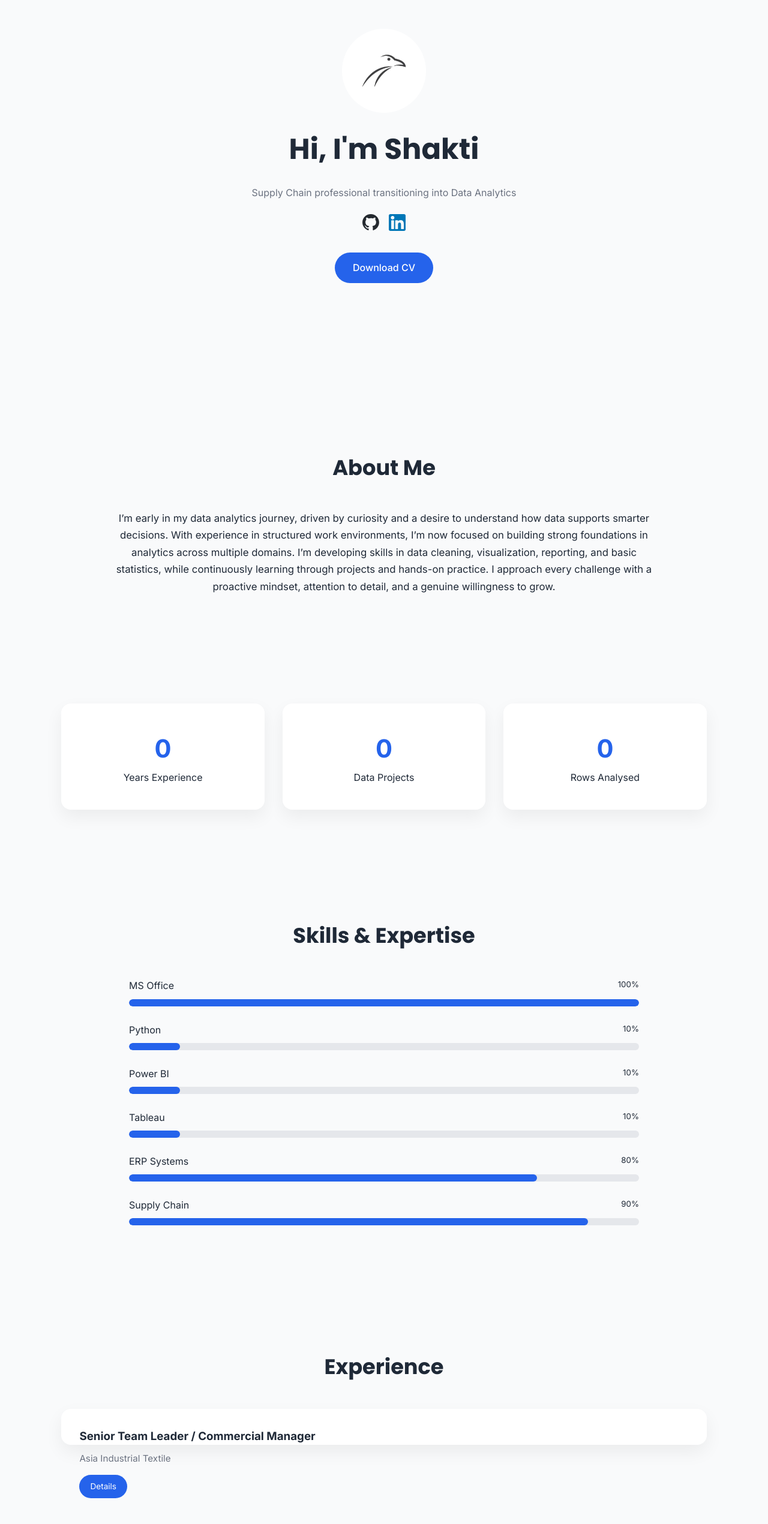
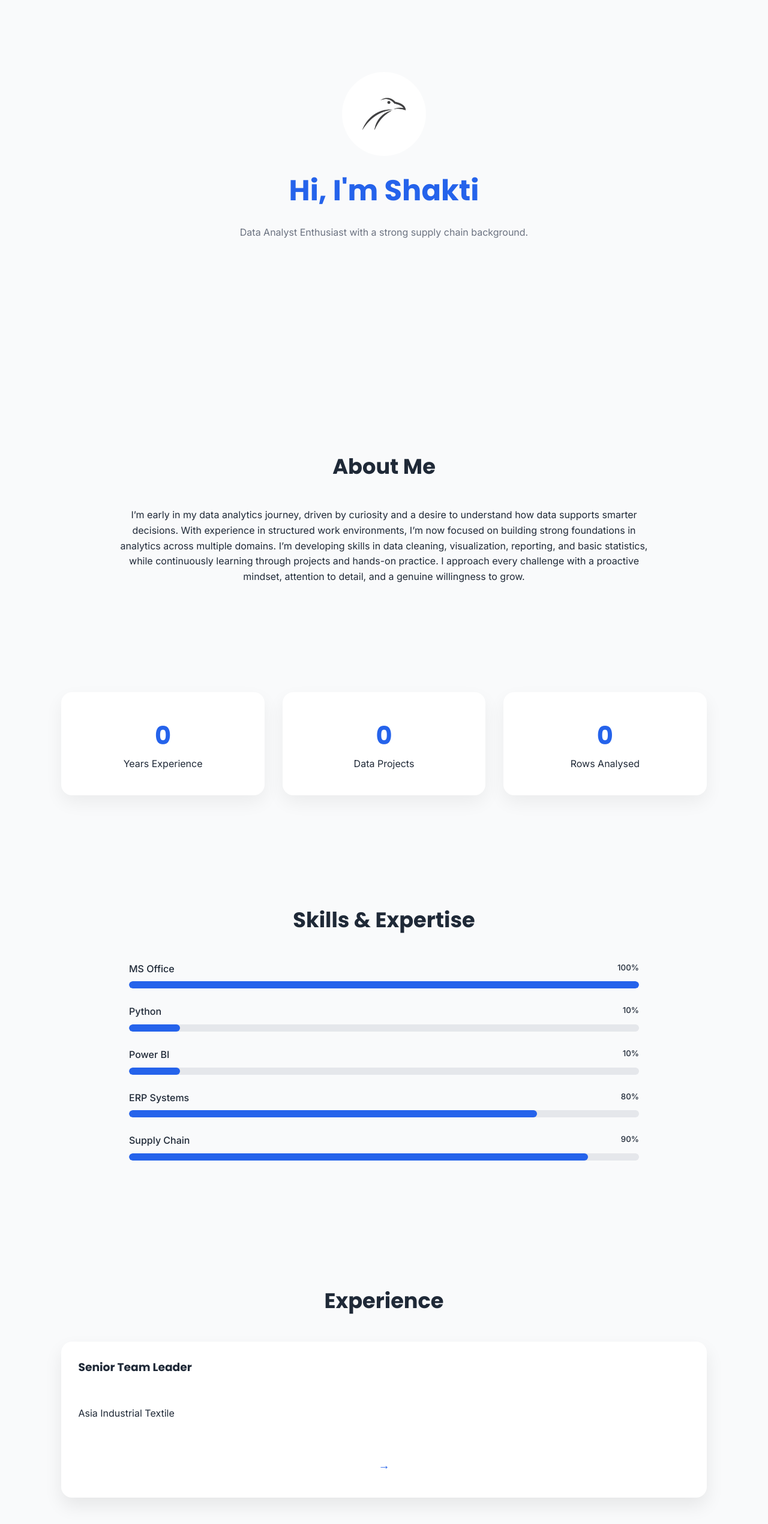
Before and after one commit to Shaktidata/github-portfolio, a plain HTML site: page index.html in a window 1280 px wide. Shown: the part 140-2681 px from the top of the page at 60% size. Drawn offline with Linux system fonts and the light colour scheme.

Commit message:
Refactor index.html for improved styling and content
Updated styles and content in the index.html file, including adjustments to layout, text, and button functionalities.

```diff
--- a/index.html
+++ b/index.html
@@ -16,7 +16,7 @@
       --text: #1f2937;
       --muted: #6b7280;
       --border: #e5e7eb;
-      --radius: 16px;
+      --radius: 18px;
     }
 
     * { box-sizing: border-box; margin: 0; padding: 0; }
@@ -25,18 +25,20 @@
       font-family: 'Inter', sans-serif;
       background: var(--bg);
       color: var(--text);
-      line-height: 1.7;
+      line-height: 1.6;
       scroll-behavior: smooth;
     }
 
-    section { padding: 90px 8%; scroll-margin-top: 90px; }
+    section { padding: 90px 8%; }
+    h1, h2, h3 { font-family: 'Poppins', sans-serif; }
+    h2 { font-size: 2.2rem; margin-bottom: 40px; text-align: center; }
 
     /* NAV */
     .nav {
       position: fixed;
       top: 0;
       width: 100%;
-      background: rgba(255,255,255,0.9);
+      background: rgba(255,255,255,0.95);
       backdrop-filter: blur(10px);
       display: flex;
       justify-content: space-between;
@@ -47,7 +49,7 @@
     }
     .nav ul { display: flex; gap: 18px; list-style: none; }
     .nav a { text-decoration: none; color: var(--text); font-weight: 500; }
-    .nav a.active, .nav a:hover { color: var(--primary); }
+    .nav a:hover { color: var(--primary); }
 
     /* HERO */
     .hero {
@@ -58,79 +60,153 @@
       align-items: center;
       text-align: center;
     }
-    .profile { width:140px; height:140px; border-radius:50%; object-fit:cover; margin-bottom:20px; }
-    .hero h1 { font-family:'Poppins',sans-serif; font-size:3rem; }
-    .hero p { color: var(--muted); margin-top: 18px; max-width: 720px; }
-    .socials { display:flex; gap:16px; margin-top:22px; }
-    .socials img { width:28px; transition:0.3s; }
-    .socials img:hover { transform:scale(1.15); }
-    .btn { margin-top:28px; padding:12px 30px; border-radius:30px; background:var(--primary); color:white; text-decoration:none; font-weight:500; }
-
-    h2 { font-family:'Poppins',sans-serif; font-size:2.2rem; margin-bottom:40px; text-align:center; }
+    .hero img {
+      width: 140px;
+      height: 140px;
+      border-radius: 50%;
+      object-fit: cover;
+      margin-bottom: 20px;
+    }
+    .hero h1 { font-size: 3rem; }
+    .type { color: var(--primary); }
+    .hero p { color: var(--muted); margin-top: 18px; max-width: 650px; }
 
     /* ABOUT */
-    .about-text { max-width:900px; margin:auto; text-align:center; font-size:1.05rem; }
+    .about { max-width: 900px; margin: auto; text-align: center; }
 
     /* STATS */
-    .stats { display:grid; grid-template-columns:repeat(auto-fit,minmax(220px,1fr)); gap:30px; }
-    .stat { background:var(--card); padding:40px; border-radius:var(--radius); text-align:center; box-shadow:0 12px 30px rgba(0,0,0,0.06); opacity:0; transform:translateY(40px); transition:0.8s; }
-    .stat.show { opacity:1; transform:translateY(0); }
-    .stat h3 { font-size:2.6rem; color:var(--primary); }
+    .stats {
+      display: grid;
+      grid-template-columns: repeat(auto-fit, minmax(220px, 1fr));
+      gap: 30px;
+    }
+    .stat {
+      background: var(--card);
+      padding: 40px;
+      border-radius: var(--radius);
+      text-align: center;
+      box-shadow: 0 12px 30px rgba(0,0,0,0.06);
+      opacity: 0;
+      transform: translateY(40px);
+      transition: 0.8s ease;
+    }
+    .stat.show { opacity: 1; transform: translateY(0); }
+    .stat h3 { font-size: 2.6rem; color: var(--primary); }
 
     /* SKILLS */
-    .skills { max-width:850px; margin:auto; }
-    .skill { margin-bottom:26px; }
-    .skill span { display:flex; justify-content:space-between; }
-    .bar { background:var(--border); height:12px; border-radius:20px; overflow:hidden; margin-top:8px; }
-    .fill { height:100%; width:0; background:var(--primary); border-radius:20px; transition:width 1.8s ease; }
+    .skills { max-width: 850px; margin: auto; }
+    .skill { margin-bottom: 26px; }
+    .skill span { display: flex; justify-content: space-between; font-weight: 500; }
+    .bar { background: var(--border); height: 12px; border-radius: 20px; overflow: hidden; margin-top: 8px; }
+    .fill {
+      height: 100%;
+      width: 0;
+      background: var(--primary);
+      border-radius: 20px;
+      transition: width 1.5s ease;
+    }
 
-    /* FLIP CARDS */
-    .cards { display:grid; grid-template-columns:repeat(auto-fit,minmax(280px,1fr)); gap:30px; }
-    .flip-card { perspective: 1000px; }
+    /* FLIP CARD SYSTEM */
+    .cards {
+      display: grid;
+      grid-template-columns: repeat(auto-fit, minmax(260px, 1fr));
+      gap: 30px;
+    }
+
+    .flip-card {
+      perspective: 1000px;
+      height: 260px;
+    }
+
     .flip-inner {
-      position: relative;
       width: 100%;
       height: 100%;
-      transition: transform 0.8s;
+      position: relative;
       transform-style: preserve-3d;
+      transition: transform 0.8s ease;
     }
-    .flip-card.active .flip-inner { transform: rotateY(180deg); }
 
-    .card-face {
-      background:var(--card);
-      padding:30px;
-      border-radius:var(--radius);
-      box-shadow:0 12px 30px rgba(0,0,0,0.06);
-      backface-visibility: hidden;
+    .flip-card.flipped .flip-inner { transform: rotateY(180deg); }
+
+    .flip-front, .flip-back {
       position: absolute;
       inset: 0;
+      background: var(--card);
+      border-radius: var(--radius);
+      padding: 28px;
+      box-shadow: 0 14px 30px rgba(0,0,0,0.08);
+      backface-visibility: hidden;
+      display: flex;
+      flex-direction: column;
+      justify-content: space-between;
+      transition: transform 0.3s ease, box-shadow 0.3s ease;
     }
-    .card-back {
-      transform: rotateY(180deg);
-      text-align: center;
+
+    .flip-front:hover {
+      transform: translateY(-8px);
+      box-shadow: 0 22px 45px rgba(0,0,0,0.12);
     }
-    .card-face h3 { margin-bottom:8px; }
-    .card-face p { color:var(--muted); font-size:0.95rem; }
-    .details-btn { margin-top:14px; display:inline-block; background:var(--primary); color:#fff; padding:8px 18px; border-radius:20px; cursor:pointer; font-size:0.85rem; text-decoration:none; }
+
+    .flip-back { transform: rotateY(180deg); }
+
+    .flip-btn {
+      background: none;
+      border: none;
+      font-size: 1.2rem;
+      cursor: pointer;
+      align-self: flex-end;
+      color: var(--primary);
+    }
+
+    .project-link {
+      margin-top: 12px;
+      text-decoration: none;
+      color: var(--primary);
+      font-weight: 500;
+    }
 
     /* PROJECT SCROLLER */
     .project-scroll {
-      display:flex;
-      gap:20px;
-      overflow-x:auto;
-      padding-bottom:10px;
-      scroll-snap-type:x mandatory;
+      display: flex;
+      gap: 24px;
+      overflow-x: auto;
+      padding-bottom: 10px;
+      scroll-snap-type: x mandatory;
     }
-    .project-scroll .flip-card { min-width:300px; scroll-snap-align:start; }
+    .project-scroll .flip-card {
+      min-width: 280px;
+      scroll-snap-align: start;
+    }
 
     /* CONTACT */
-    form { max-width:600px; margin:auto; background:var(--card); padding:40px; border-radius:var(--radius); box-shadow:0 12px 30px rgba(0,0,0,0.06); }
-    input,textarea { width:100%; padding:14px; margin-bottom:15px; border-radius:10px; border:1px solid var(--border); }
-    button { background:var(--primary); color:white; border:none; padding:14px; border-radius:30px; width:100%; cursor:pointer; font-weight:500; }
+    form {
+      max-width: 600px;
+      margin: auto;
+      background: var(--card);
+      padding: 40px;
+      border-radius: var(--radius);
+      box-shadow: 0 12px 30px rgba(0,0,0,0.06);
+    }
+    input, textarea {
+      width: 100%;
+      padding: 14px;
+      margin-bottom: 15px;
+      border-radius: 10px;
+      border: 1px solid var(--border);
+      font-family: inherit;
+    }
+    button {
+      background: var(--primary);
+      color: white;
+      border: none;
+      padding: 14px 30px;
+      border-radius: 30px;
+      cursor: pointer;
+      font-weight: 500;
+      width: 100%;
+    }
 
-    footer { text-align:center; padding:40px; color:var(--muted); }
-
-    body.dark { --bg:#0f172a; --card:#1e293b; --text:#e5e7eb; --muted:#9ca3af; --border:#334155; }
+    footer { text-align: center; padding: 40px; color: var(--muted); }
   </style>
 </head>
 <body>
@@ -145,26 +221,20 @@
     <li><a href="#education">Education</a></li>
     <li><a href="#certifications">Certifications</a></li>
     <li><a href="#contact">Contact</a></li>
-    <li><button id="toggle">🌙</button></li>
   </ul>
 </nav>
 
 <section class="hero">
-  <img src="profile.jpg" class="profile" alt="Profile" />
-  <h1><span id="type"></span></h1>
-  <p>Supply Chain professional transitioning into Data Analytics</p>
-  <div class="socials">
-    <a href="https://github.com/Shaktidata/Data-Projects" target="_blank"><img src="github.svg"></a>
-    <a href="https://linkedin.com/in/shakti-c-3212ab333" target="_blank"><img src="linkedin.svg"></a>
-  </div>
-  <a href="cv.pdf" download class="btn">Download CV</a>
+  <img src="profile.jpg" alt="Profile" />
+  <h1><span class="type" id="type"></span></h1>
+  <p>Data Analyst Enthusiast with a strong supply chain background.</p>
 </section>
 
 <section id="about">
   <h2>About Me</h2>
-  <p class="about-text">
-    I’m early in my data analytics journey, driven by curiosity and a desire to understand how data supports smarter decisions. With experience in structured work environments, I’m now focused on building strong foundations in analytics across multiple domains. I’m developing skills in data cleaning, visualization, reporting, and basic statistics, while continuously learning through projects and hands-on practice. I approach every challenge with a proactive mindset, attention to detail, and a genuine willingness to grow.
-  </p>
+  <div class="about">
+    <p>I’m early in my data analytics journey, driven by curiosity and a desire to understand how data supports smarter decisions. With experience in structured work environments, I’m now focused on building strong foundations in analytics across multiple domains. I’m developing skills in data cleaning, visualization, reporting, and basic statistics, while continuously learning through projects and hands-on practice. I approach every challenge with a proactive mindset, attention to detail, and a genuine willingness to grow.</p>
+  </div>
 </section>
 
 <section>
@@ -181,7 +251,6 @@
     <div class="skill"><span>MS Office <small>100%</small></span><div class="bar"><div class="fill" data-width="100%"></div></div></div>
     <div class="skill"><span>Python <small>10%</small></span><div class="bar"><div class="fill" data-width="10%"></div></div></div>
     <div class="skill"><span>Power BI <small>10%</small></span><div class="bar"><div class="fill" data-width="10%"></div></div></div>
-    <div class="skill"><span>Tableau <small>10%</small></span><div class="bar"><div class="fill" data-width="10%"></div></div></div>
     <div class="skill"><span>ERP Systems <small>80%</small></span><div class="bar"><div class="fill" data-width="80%"></div></div></div>
     <div class="skill"><span>Supply Chain <small>90%</small></span><div class="bar"><div class="fill" data-width="90%"></div></div></div>
   </div>
@@ -190,45 +259,42 @@
 <section id="experience">
   <h2>Experience</h2>
   <div class="cards">
-    <div class="flip-card"><div class="flip-inner"><div class="card-face"><h3>Senior Team Leader / Commercial Manager</h3><p>Asia Industrial Textile</p><span class="details-btn">Details</span></div><div class="card-face card-back"><p>Led cross-functional teams, inventory planning, and reporting.</p><a class="details-btn" href="#">External Link</a></div></div></div>
+    <div class="flip-card"><div class="flip-inner"><div class="flip-front"><h3>Senior Team Leader</h3><p>Asia Industrial Textile</p><button class="flip-btn">→</button></div><div class="flip-back"><p>Commercial & operations leadership role.</p><button class="flip-btn">←</button></div></div></div>
   </div>
 </section>
 
 <section id="projects">
   <h2>Projects</h2>
   <div class="project-scroll">
-    <div class="flip-card"><div class="flip-inner"><div class="card-face"><h3>Sales Dashboard</h3><p>Power BI</p><span class="details-btn">Details</span></div><div class="card-face card-back"><p>Interactive KPIs and trend analysis.</p><a class="details-btn" href="#">View Project</a></div></div></div>
-    <div class="flip-card"><div class="flip-inner"><div class="card-face"><h3>Inventory Analysis</h3><p>Excel / SQL</p><span class="details-btn">Details</span></div><div class="card-face card-back"><p>Stock optimization and forecasting.</p></div></div></div>
-    <div class="flip-card"><div class="flip-inner"><div class="card-face"><h3>Data Cleaning</h3><p>Python</p><span class="details-btn">Details</span></div><div class="card-face card-back"><p>Data wrangling and preprocessing.</p></div></div></div>
+    <div class="flip-card"><div class="flip-inner"><div class="flip-front"><h3>Netflix Analysis</h3><p>Excel Project</p><button class="flip-btn">→</button></div><div class="flip-back"><p>Exploratory analysis & insights.</p><a class="project-link" href="#" target="_blank">View Project</a><button class="flip-btn">←</button></div></div></div>
   </div>
 </section>
 
 <section id="education">
   <h2>Education</h2>
   <div class="cards">
-    <div class="flip-card"><div class="flip-inner"><div class="card-face"><h3>MBA – International Business</h3><p>Stamford University</p><span class="details-btn">Details</span></div><div class="card-face card-back"><p>Business analytics and strategy focus.</p></div></div></div>
+    <div class="flip-card"><div class="flip-inner"><div class="flip-front"><h3>MBA</h3><p>International Business</p><button class="flip-btn">→</button></div><div class="flip-back"><p>Stamford University</p><button class="flip-btn">←</button></div></div></div>
   </div>
 </section>
 
 <section id="certifications">
   <h2>Certifications</h2>
   <div class="cards">
-    <div class="flip-card"><div class="flip-inner"><div class="card-face"><h3>CSCP</h3><p>APICS</p><span class="details-btn">Details</span></div><div class="card-face card-back"><p>Supply chain strategy certification.</p></div></div></div>
-    <div class="flip-card"><div class="flip-inner"><div class="card-face"><h3>Google Data Analytics</h3><p>Google</p><span class="details-btn">Details</span></div><div class="card-face card-back"><p>Foundations of data analytics.</p></div></div></div>
+    <div class="flip-card"><div class="flip-inner"><div class="flip-front"><h3>CSCP</h3><p>APICS</p><button class="flip-btn">→</button></div><div class="flip-back"><p>Supply Chain Certification</p><button class="flip-btn">←</button></div></div></div>
   </div>
 </section>
 
 <section id="contact">
   <h2>Thank You</h2>
-  <form action="https://formspree.io/f/mblnwrep" method="POST">
-    <input name="name" placeholder="Your Name" required>
-    <input name="email" type="email" placeholder="Your Email" required>
-    <textarea name="message" placeholder="Message"></textarea>
-    <button>Send Message</button>
+  <form action="https://formspree.io/f/yourFormID" method="POST">
+    <input type="text" name="name" placeholder="Your Name" required>
+    <input type="email" name="email" placeholder="Your Email" required>
+    <textarea name="message" rows="4" placeholder="Your Message"></textarea>
+    <button type="submit">Send Message</button>
   </form>
 </section>
 
-<footer>© Shakti Data Portfolio</footer>
+<footer>© Built with curiosity, coffee, and data.</footer>
 
 <script>
   // Typewriter (slower)
@@ -243,7 +309,14 @@
   }
   typeWriter();
 
-  // Intersection Observer
+  // Flip cards
+  document.querySelectorAll('.flip-btn').forEach(btn => {
+    btn.addEventListener('click', () => {
+      btn.closest('.flip-card').classList.toggle('flipped');
+    });
+  });
+
+  // Scroll animations
   const observer = new IntersectionObserver(entries => {
     entries.forEach(entry => {
       if (entry.isIntersecting) {
@@ -259,36 +332,16 @@
   function animateCount(el) {
     const target = +el.dataset.count;
     let current = 0;
-    const increment = target / 90;
+    const inc = target / 80;
     const interval = setInterval(() => {
-      current += increment;
+      current += inc;
       el.innerText = Math.floor(current);
       if (current >= target) {
         el.innerText = target;
         clearInterval(interval);
       }
-    }, 25);
+    }, 20);
   }
-
-  // Flip cards
-  document.querySelectorAll('.details-btn').forEach(btn => {
-    btn.addEventListener('click', e => {
-      e.preventDefault();
-      btn.closest('.flip-card').classList.toggle('active');
-    });
-  });
-
-  // Nav active
-  const sections = document.querySelectorAll('section');
-  const links = document.querySelectorAll('.nav a');
-  window.addEventListener('scroll', () => {
-    let current = '';
-    sections.forEach(sec => { if (scrollY >= sec.offsetTop - 120) current = sec.id; });
-    links.forEach(a => a.classList.toggle('active', a.getAttribute('href') === '#' + current));
-  });
-
-  // Dark mode
-  document.getElementById('toggle').onclick = () => document.body.classList.toggle('dark');
 </script>
 
 </body>
```
